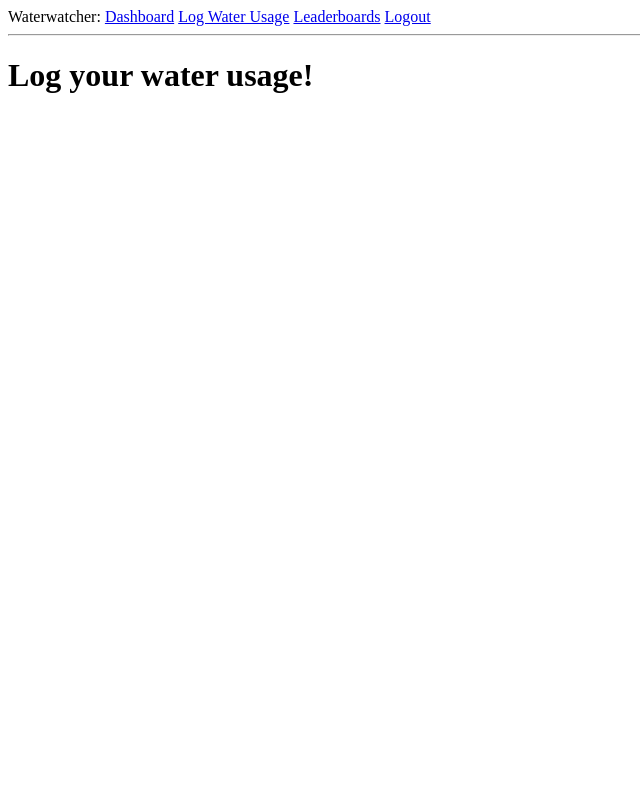
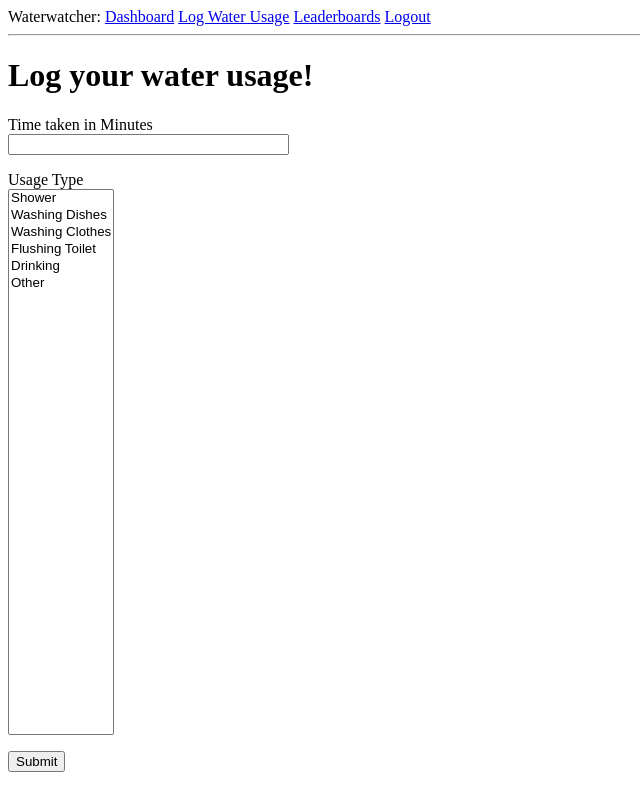
Before and after one commit to confused-404/water-watcher, a Flask app: page /log in a window 1280 px wide. Shown: the whole page, without its empty margins (0-640 px from the left). Run offline with Flask 3, Linux system fonts and the light colour scheme; the visitor is signed in with stand-in values (Sample User, id 1).

Commit message:
add amount back in db, logging added

```diff
--- a/app/forms.py
+++ b/app/forms.py
@@ -1,5 +1,5 @@
 from flask_wtf import FlaskForm
-from wtforms import FloatField, StringField, PasswordField, BooleanField, SubmitField
+from wtforms import FloatField, SelectField, StringField, PasswordField, BooleanField, SubmitField
 from wtforms.validators import DataRequired, Email, EqualTo, ValidationError
 import sqlalchemy as sa
 from app import db
@@ -28,5 +28,18 @@ class RegistrationForm(FlaskForm):
 
 class WaterUsageForm(FlaskForm):
     time_taken = FloatField('Time taken in Minutes', validators=[DataRequired()])
-    usage_type = StringField('Usage Type', validators=[DataRequired()])
+    usage_type = SelectField('Usage Type', validators=[DataRequired()], choices=[
+        ('shower', 'Shower'),
+        ('washing_dishes', 'Washing Dishes'),
+        ('washing_clothes', 'Washing Clothes'),
+        ('flushing_toilet', 'Flushing Toilet'),
+        ('drinking', 'Drinking'),
+        ('other', 'Other'),
+    ])
     submit = SubmitField('Submit')
+
+    def validate_time_taken(self, time_taken):
+        if time_taken.data <= 0:
+            raise ValidationError('Time taken must be greater than 0')
+        if not isinstance(time_taken.data, float):
+            raise ValidationError('Time taken must be a number')
--- a/app/models.py
+++ b/app/models.py
@@ -35,6 +35,7 @@ class WaterUsage(db.Model):
     id: so.Mapped[int] = so.mapped_column(primary_key=True)
     time_taken: so.Mapped[float] = so.mapped_column(sa.Float(3))
     usage_type: so.Mapped[str] = so.mapped_column(sa.String(120))
+    amount: so.Mapped[float] = so.mapped_column(sa.Float(3), index=True)
     timestamp: so.Mapped[datetime] = so.mapped_column(
         index=True, default=lambda: datetime.now(timezone.utc))
     user_id: so.Mapped[int] = so.mapped_column(sa.ForeignKey(User.id),
--- a/app/routes.py
+++ b/app/routes.py
@@ -1,10 +1,14 @@
 from urllib.parse import urlsplit
 from flask import flash, redirect, render_template, request, url_for
 from app import app, db
-from app.forms import LoginForm, RegistrationForm
+from app.forms import LoginForm, RegistrationForm, WaterUsageForm
 from flask_login import current_user, login_required, login_user, logout_user
 import sqlalchemy as sa
 from app.models import User, WaterUsage
+import json
+
+with open('app/usage_rates.json', 'r') as f:
+    usage_rates = json.load(f)
 
 @app.route('/')
 @app.route('/index')
@@ -16,7 +20,7 @@ def index():
 @app.route('/register', methods=['GET', 'POST'])
 def register():
     if current_user.is_authenticated:
-        return redirect(url_for('index'))
+        return redirect(url_for('dashboard'))
     form = RegistrationForm()
     if form.validate_on_submit():
         user = User(first_name=form.first_name.data, last_name=form.last_name.data, email=form.email.data)
@@ -30,7 +34,7 @@ def register():
 @app.route('/login', methods=['GET', 'POST'])
 def login():
     if current_user.is_authenticated:
-        return redirect(url_for('index'))
+        return redirect(url_for('dashboard'))
     form = LoginForm()
     if form.validate_on_submit():
         user = db.session.scalar(
@@ -41,7 +45,7 @@ def login():
         login_user(user, remember=form.remember_me.data)
         next_page = request.args.get('next')
         if not next_page or urlsplit(next_page).netloc != '':
-            next_page = url_for('index')
+            next_page = url_for('dashboard')
         return redirect(next_page)
     return render_template('login.html', title='Sign In', form=form)
 
@@ -62,7 +66,16 @@ def dashboard():
 def leaderboards():
     return render_template('leaderboards.html', title='Leaderboards')
 
-@app.route('/log')
+@app.route('/log', methods=['GET', 'POST'])
 @login_required
 def log():
-    return render_template('log.html', title='Log')
+    form = WaterUsageForm()
+    if form.validate_on_submit():
+        print('form submitted')
+        amount = form.time_taken.data * usage_rates[form.usage_type.data]
+        water_usage = WaterUsage(time_taken=form.time_taken.data, usage_type=form.usage_type.data, amount=amount, user=current_user)
+        db.session.add(water_usage)
+        db.session.commit()
+        flash("Water usage logged!")
+        return redirect(url_for('dashboard'))
+    return render_template('log.html', title='Log', form=form)
--- a/app/templates/log.html
+++ b/app/templates/log.html
@@ -1,6 +1,23 @@
 {% extends "authed_base.html" %}
 
 {% block content %}
-    <h1>Log your water usage!</h1>
-
+    <h1> Log your water usage! </h1>
+    <form action="" method="post">
+        {{ form.hidden_tag() }}
+        <p>
+            {{ form.time_taken.label }}<br>
+            {{ form.time_taken(size=32) }}<br>
+            {% for error in form.time_taken.errors %}
+            <span style="color: red;">[{{ error }}]</span>
+            {% endfor %}
+        </p>
+        <p>
+            {{ form.usage_type.label }}<br>
+            {{ form.usage_type(size=32) }}<br>
+            {% for error in form.usage_type.errors %}
+            <span style="color: red;">[{{ error }}]</span>
+            {% endfor %}
+        </p>
+        <p>{{ form.submit() }}</p>
+    </form>
 {% endblock %}
--- /dev/null
+++ b/app/usage_rates.json
@@ -0,0 +1,8 @@
+{
+    "shower": 9.5,
+    "washing_dishes": 6,
+    "washing_clothes": 15,
+    "flushing_toilet": 6,
+    "drinking": 0.1,
+    "other": 4
+}
```
Also changed, not shown: migrations/versions/068ab7462033_add_amount_back.py (added, +34 -0 lines).
